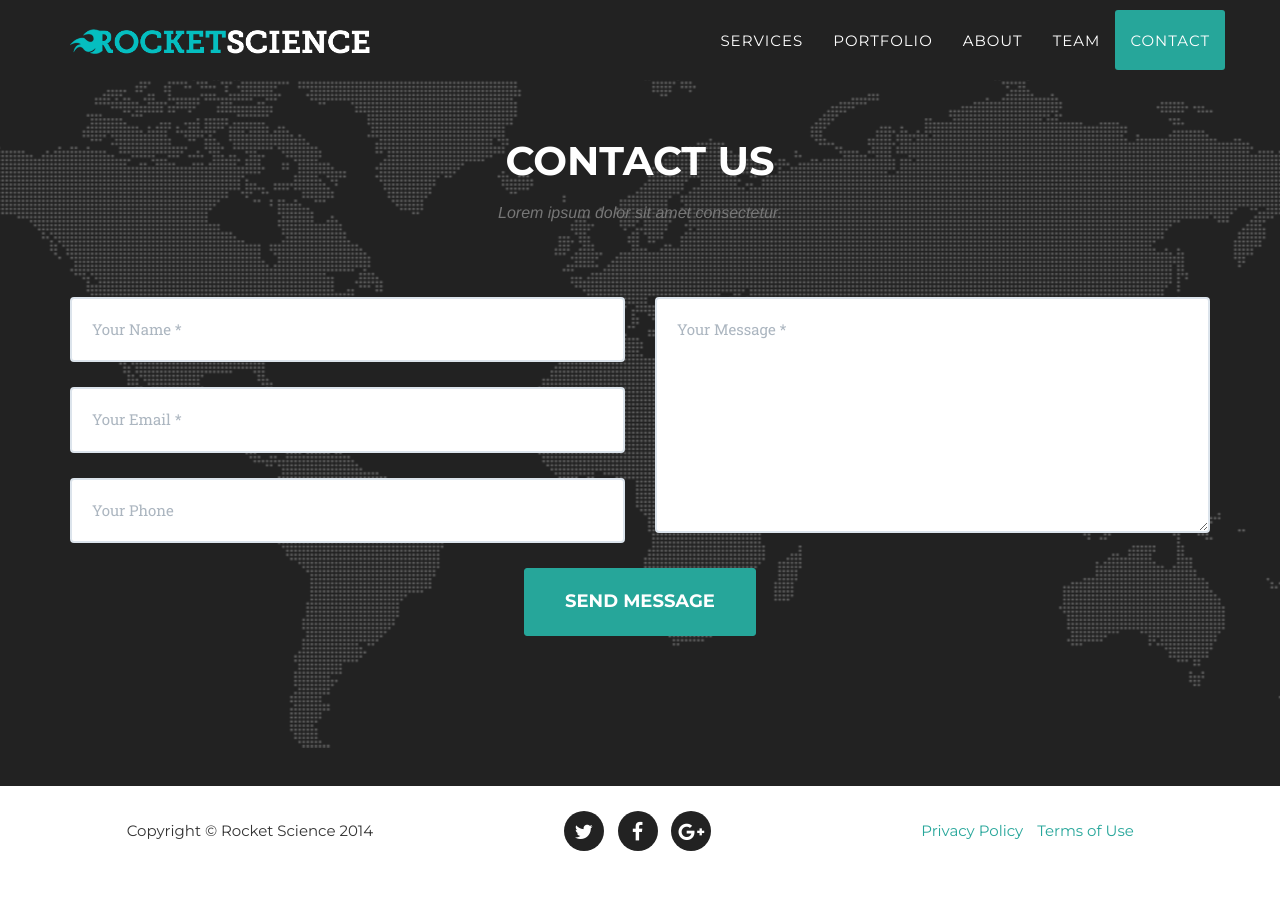
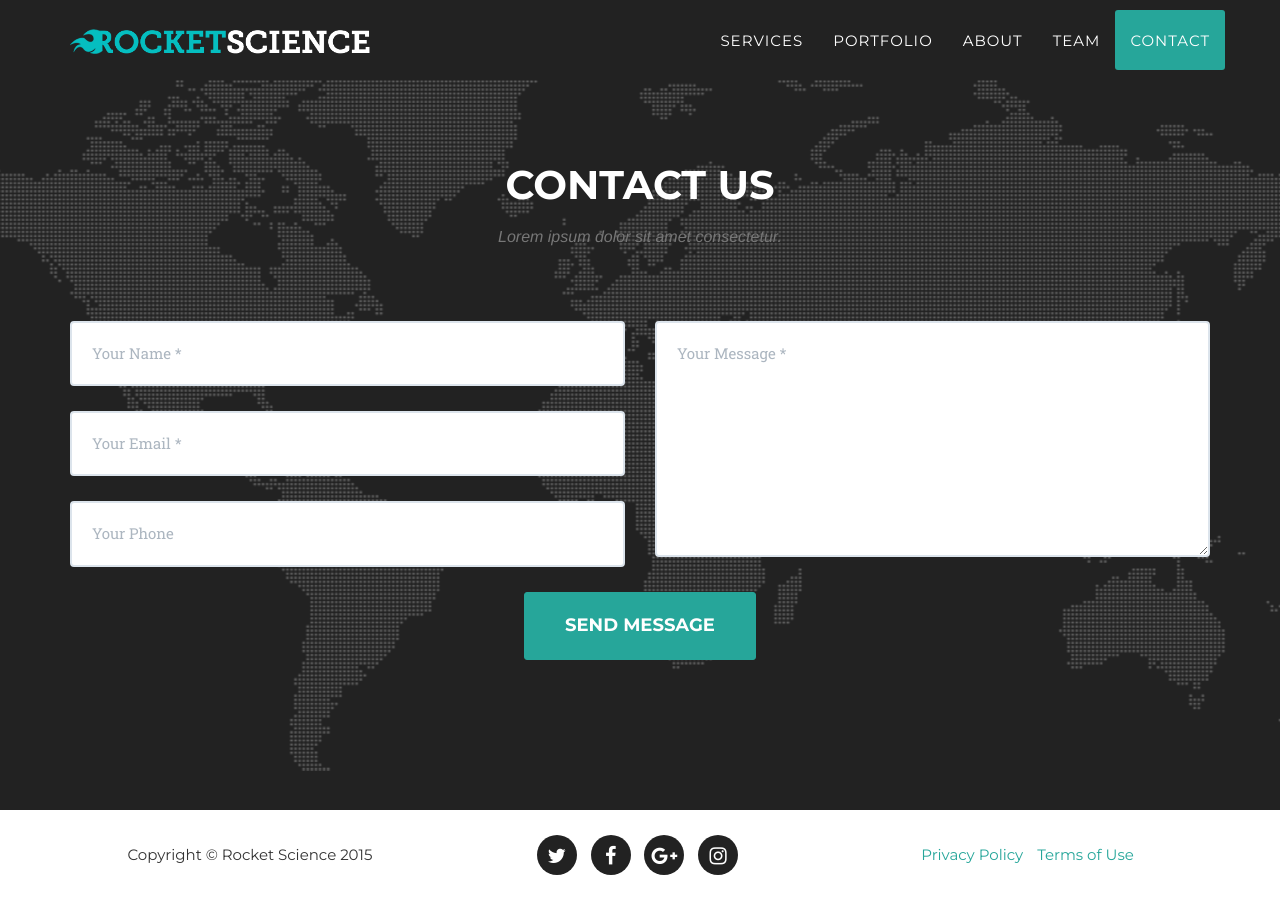
Before and after one commit to byrocketscience/byrocketscience.github.io, a Jekyll site: the page built from index.html, in a window 1280 px wide and 900 px high, scrolled down 5684 px. Built offline with Jekyll 4.4.1, drawn with Linux system fonts in a browser that asks for light colours; nearby versions of some CDN libraries; some web fonts are replaced; before the commit the page ends 6560 px from its top, so only the background shows below that.

```diff
--- a/_config.yml
+++ b/_config.yml
@@ -66,6 +66,8 @@ social:
     url: https://www.facebook.com/ByRocketScience
   - title: google-plus
     url: https://plus.google.com/105510692232230355051
+  - title: instagram
+    url: http://instagram.com/ByRocketScience
 
 # Postal address (add as many lines as necessary)
 address:
--- a/_includes/footer.html
+++ b/_includes/footer.html
@@ -2,7 +2,7 @@
         <div class="container">
             <div class="row">
                 <div class="col-md-4">
-                    <span class="copyright">Copyright &copy; {{ site.title }} 2014</span>
+                    <span class="copyright">Copyright &copy; {{ site.title }} 2015</span>
                 </div>
                 <div class="col-md-4">
                     <ul class="list-inline social-buttons">
```
Also changed, not shown: img/team/david.jpg, img/team/franck.jpg, img/team/jake.jpg, img/team/jose.jpg.
